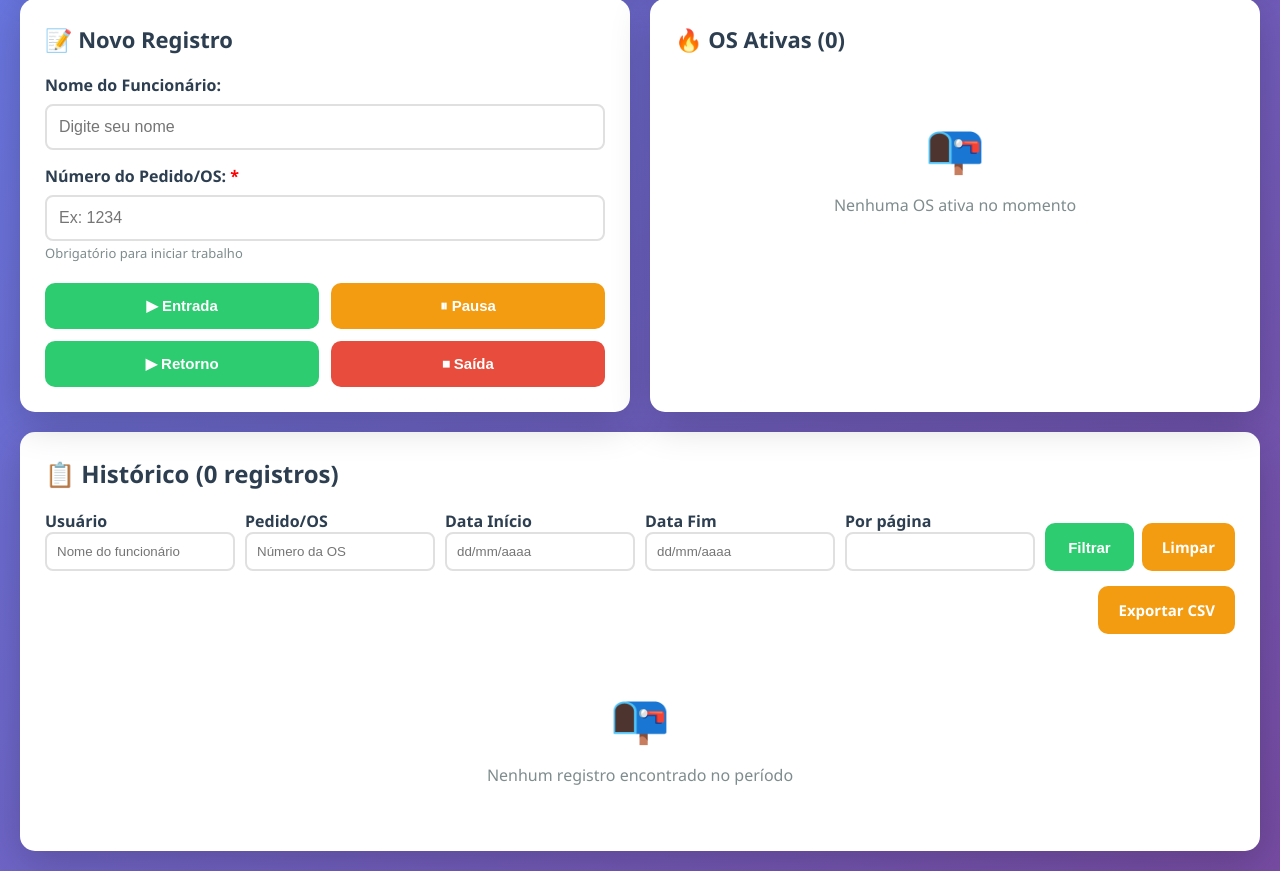
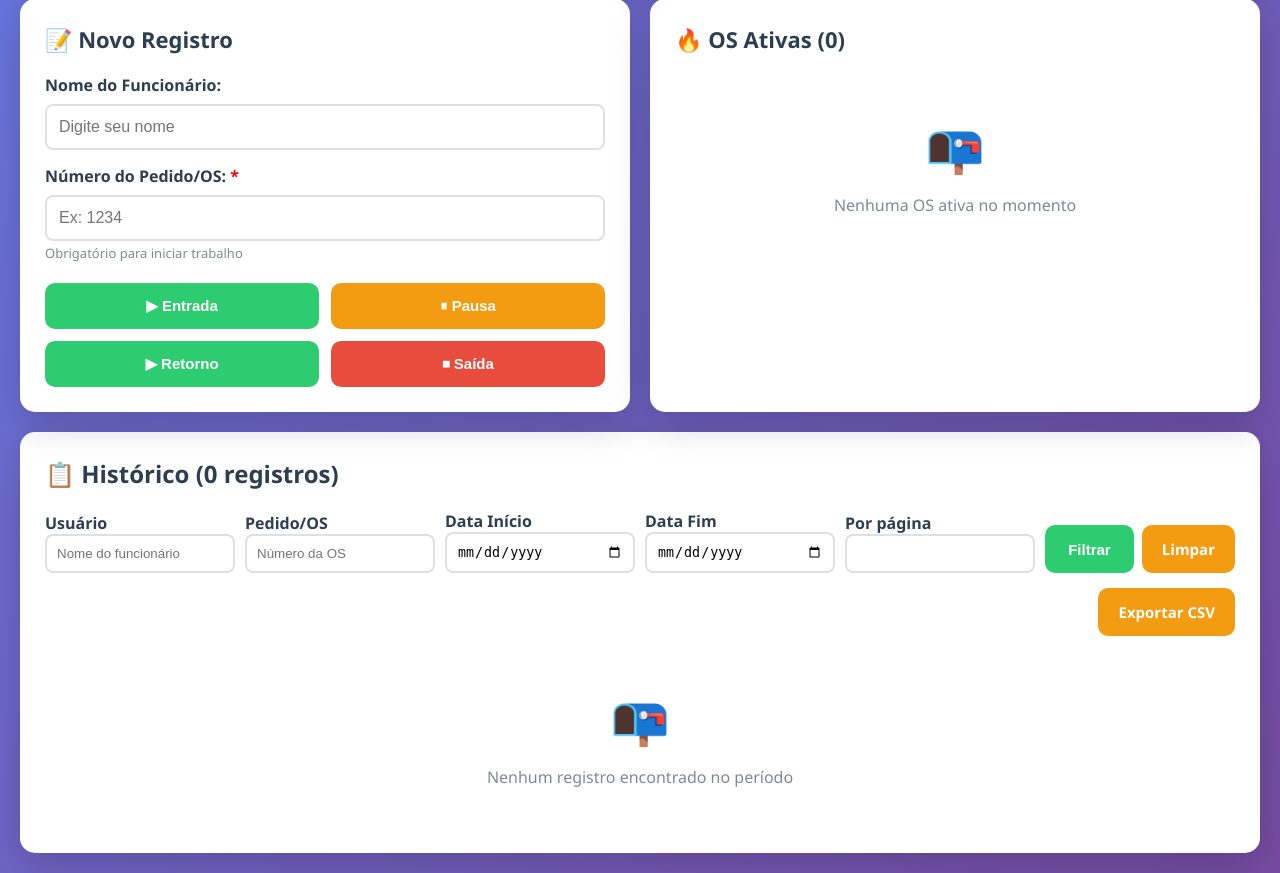
Before and after one commit to hitipaulo-arch/my01, a Flask app: page /controle-horario in a window 1280 px wide. Shown: the part 420-1293 px from the top of the page. Run offline with Flask 3, Linux system fonts and the light colour scheme.

Commit message:
feat(controle-horario): date pickers with ISO handling

```diff
--- a/app.py
+++ b/app.py
@@ -613,12 +613,20 @@
             headers = all_data[0]
             registros_raw = all_data[1:]
 
-            # Constrói filtro de datas
+            # Constrói filtro de datas (suporta dd/mm/YYYY e YYYY-mm-dd)
             def parse_data(d):
-                try:
-                    return datetime.datetime.strptime(d, '%d/%m/%Y')
-                except:
+                if not d:
                     return None
+                for fmt in ('%d/%m/%Y', '%Y-%m-%d'):
+                    try:
+                        return datetime.datetime.strptime(d, fmt)
+                    except:
+                        continue
+                return None
+
+            def to_iso(dstr):
+                dt = parse_data(dstr)
+                return dt.strftime('%Y-%m-%d') if dt else ''
 
             dt_inicio = parse_data(data_inicio) if data_inicio else hoje_dt
             dt_fim = parse_data(data_fim) if data_fim else hoje_dt
@@ -755,6 +763,8 @@
             os_filtro=os_filtro,
             data_inicio=(data_inicio or hoje),
             data_fim=(data_fim or hoje),
+            data_inicio_iso=to_iso(data_inicio) if data_inicio else hoje_dt.strftime('%Y-%m-%d'),
+            data_fim_iso=to_iso(data_fim) if data_fim else hoje_dt.strftime('%Y-%m-%d'),
             mensagem=mensagem,
             tipo_mensagem=tipo_mensagem)
 
--- a/templates/controle_horario.html
+++ b/templates/controle_horario.html
@@ -413,11 +413,11 @@
                 </div>
                 <div>
                     <label style="font-weight:600; color:#2c3e50;">Data Início</label>
-                    <input type="text" name="data_inicio" value="{{ data_inicio }}" placeholder="dd/mm/aaaa" style="width:100%; padding:10px; border:2px solid #e0e0e0; border-radius:8px;">
+                    <input type="date" name="data_inicio" value="{{ data_inicio_iso }}" style="width:100%; padding:10px; border:2px solid #e0e0e0; border-radius:8px;">
                 </div>
                 <div>
                     <label style="font-weight:600; color:#2c3e50;">Data Fim</label>
-                    <input type="text" name="data_fim" value="{{ data_fim }}" placeholder="dd/mm/aaaa" style="width:100%; padding:10px; border:2px solid #e0e0e0; border-radius:8px;">
+                    <input type="date" name="data_fim" value="{{ data_fim_iso }}" style="width:100%; padding:10px; border:2px solid #e0e0e0; border-radius:8px;">
                 </div>
                 <div>
                     <label style="font-weight:600; color:#2c3e50;">Por página</label>
```
